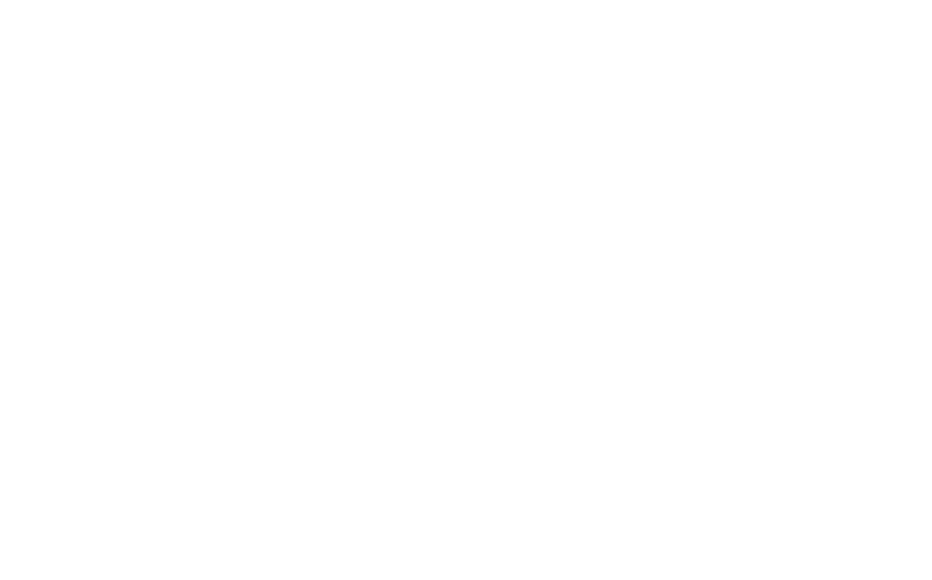
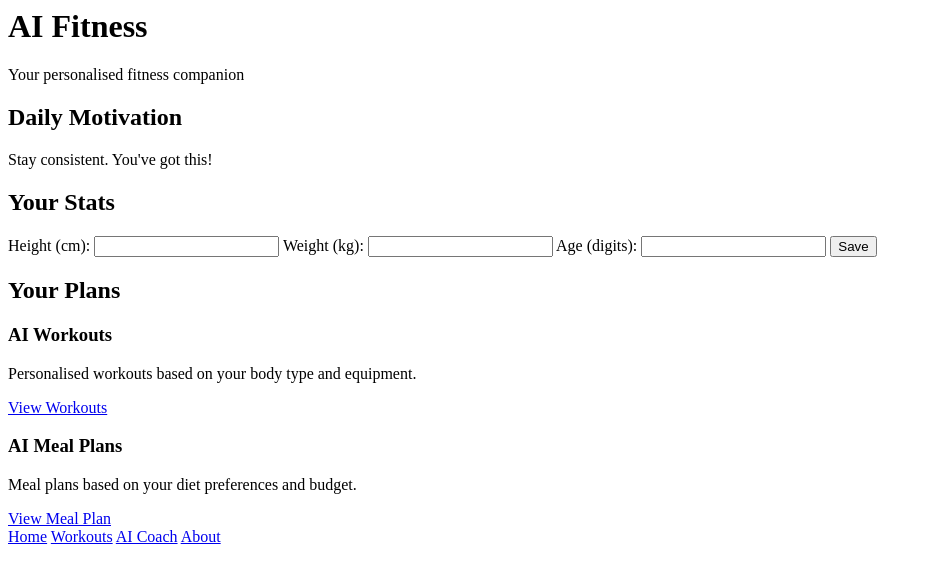
Before and after one commit to ianmolk/ai-fitness-assistance-, a plain HTML site: page frontend/index.html in a window 1280 px wide. Shown: the whole page, without its empty margins (0-932 px from the left). Drawn offline with Linux system fonts and the light colour scheme.

Commit message:
frontend

```diff
--- a/frontend/index.html
+++ b/frontend/index.html
@@ -1,3 +1,77 @@
 <link rel="stylesheet" href="styles.css">
 
 <script src="app.js"></script>
+
+<!DOCTYPE html>
+<html lang="en">
+<head>
+  <meta charset="UTF-8">
+  <title>AI Fitness App</title>
+  <link rel="stylesheet" href="styles.css">
+</head>
+
+<body>
+
+  <!-- Header -->
+  <header>
+    <h1>AI Fitness</h1>
+    <p>Your personalised fitness companion</p>
+  </header>
+
+  <!-- Daily Motivation -->
+  <section id="motivation">
+    <h2>Daily Motivation</h2>
+    <p id="quote">Stay consistent. You've got this!</p>
+  </section>
+
+  <!-- User Stats -->
+  <section id="stats">
+    <h2>Your Stats</h2>
+
+    <label>
+      Height (cm):
+      <input type="number" id="height">
+    </label>
+
+    <label>
+      Weight (kg):
+      <input type="number" id="weight">
+    </label>
+
+    <label>
+        Age (digits):
+        <input type="number" id="Age">
+    </label>
+
+
+    <button onclick="saveStats()">Save</button>
+  </section>
+
+  <!-- Main Features -->
+  <section id="features">
+    <h2>Your Plans</h2>
+
+    <div class="card">
+      <h3>AI Workouts</h3>
+      <p>Personalised workouts based on your body type and equipment.</p>
+      <a href="workouts.html">View Workouts</a>
+    </div>
+
+    <div class="card">
+      <h3> AI Meal Plans</h3>
+      <p>Meal plans based on your diet preferences and budget.</p>
+      <a href="profile.html">View Meal Plan</a>
+    </div>
+  </section>
+
+  <!-- Navigation -->
+  <nav>
+    <a href="index.html">Home</a>
+    <a href="workouts.html">Workouts</a>
+    <a href="chat.html">AI Coach</a>
+    <a href="about.html">About</a>
+  </nav>
+
+  <script src="app.js"></script>
+</body>
+</html>
```
